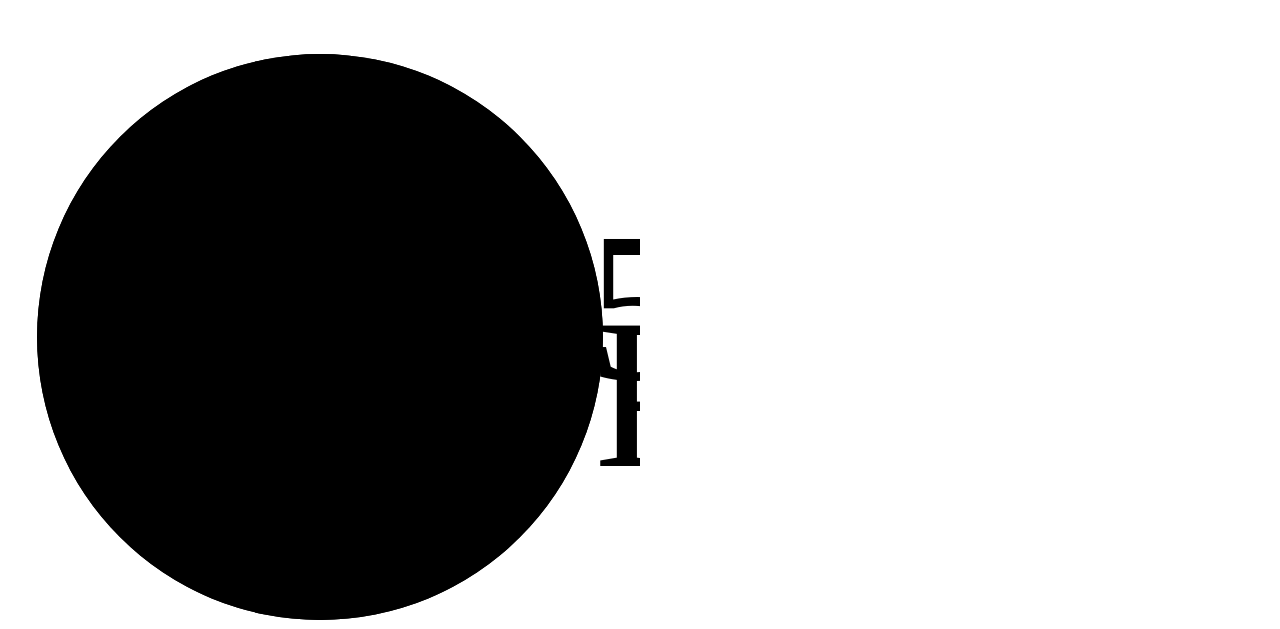
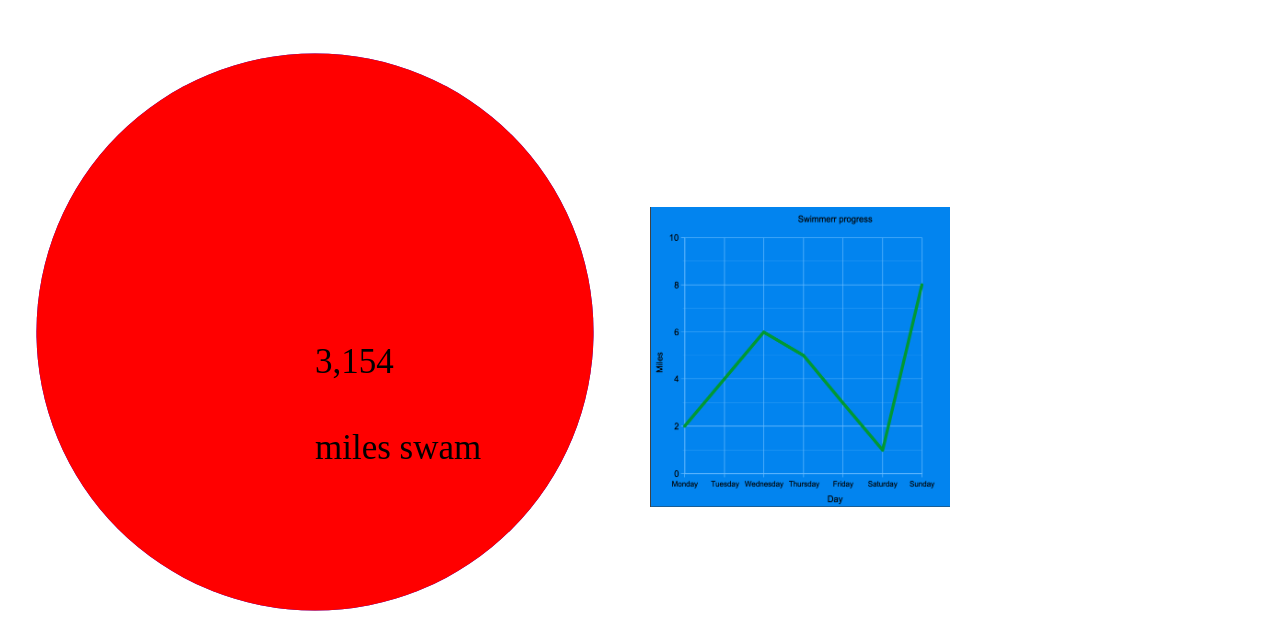
Before and after one commit to francepack/M-JDesigns, a plain HTML site: page index.html in a window 1280 px wide. Shown: the part 171-800 px from the top of the page. Drawn offline with Linux system fonts and the light colour scheme.

Commit message:
Add line graph

```diff
--- a/index.html
+++ b/index.html
@@ -20,6 +20,8 @@
   <main>
     <article class="today">
       <h2>Today's Activity</h2>
+      <div class="both-charts">
+        <div class="circle-graph">
           <div class="single-chart">
               <svg viewBox="0 0 36 36" class="circular-chart green">
                 <path class="circle-background"
@@ -34,10 +36,15 @@
                     a 15.9155 15.9155 0 0 1 0 31.831"
                 />
                 <text x="18" y="20.35" class="graph-label">3,154</text>
-            <text x="18" y="25.24" class="graph-label-lower">APPLICANTS</text>
+                <text x="18" y="25.24" class="graph-label-lower">miles swam</text>
               </svg>
             </div>
             <p>goal: 12354 miles</p>
+        </div>
+        <div class="line-graph-area">
+          <img src="Images/graph.png" class="line-graph">
+        </div>
+      </div>
         <hr>
         <p>10:00:00</p>
         <div>
--- a/styles.css
+++ b/styles.css
@@ -17,12 +17,36 @@ header button {
 
 }
 
-.single-chart {
+.both-charts {
+  display: flex;
+  justify-content: space-between;
+  align-items: center;
+}
+
+.circle-graph {
   width: 50%;
 }
 
 .single-chart text {
-  font-size: 12px;
+  font-size: 2px;
+}
+
+.circle {
+fill: red;
+}
+
+.circle-background {
+ fill: blue;
+}
+
+.line-graph-area {
+  margin-left: 20px;
+  width: 50%;
+}
+
+.line-graph {
+  height: 300px;
+  width: 300px;
 }
 
 .responsiveCal {
```
Also changed, not shown: Images/graph.png (added), 1 other file. Lines whose indentation alone changed are shown as unchanged.
